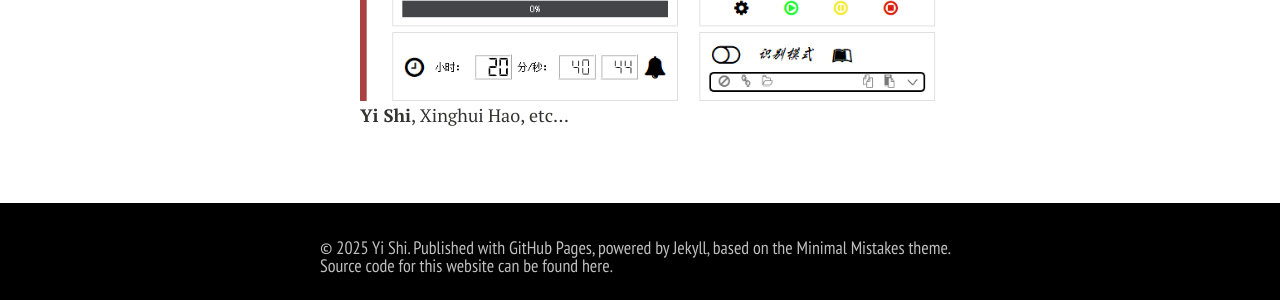
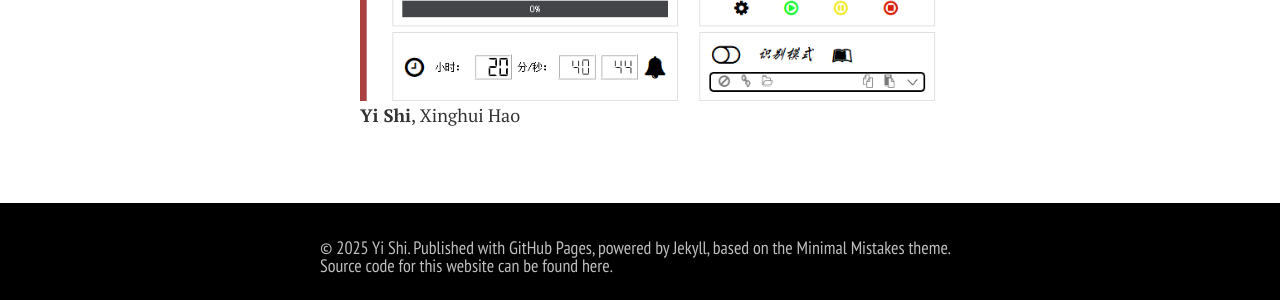
Before and after one commit to shiyi099/Billion.github.io, a Jekyll site: the page built from publications.md, in a window 1280 px wide. Shown: the part 1563-1863 px from the top of the page. Built offline with Jekyll 4.4.1, drawn with Linux system fonts in a browser that asks for light colours; nearby versions of some CDN libraries; comment, search, counter and statistics services are not loaded; a style sheet for code colours, icons or effects is not loaded.

Commit message:
Update publications.md

```diff
--- a/publications.md
+++ b/publications.md
@@ -12,10 +12,10 @@ title: Publications
 
 ## Conference Paper
 
-- [ELGAR:  Expressive Cello Performance Motion Generation for Audio](https://dl.acm.org/doi/10.1145/3721238.3730756)<br>![](https://shiyi099.github.io/Billion.github.io/images/publications/ELGAR.jpg)Zhiping Qiu, Yitong Jin, Yuan Wang, **Yi Shi**, Chongwu Wang, Chao Tan, Xiaobing Li, Feng Yu, Tao Yu$^\dag$, Qionghai Dai$^\dag$<br>Submitted to IACM SIGGRAPH 2025.<br>
+- [ELGAR:  Expressive Cello Performance Motion Generation for Audio](https://dl.acm.org/doi/10.1145/3721238.3730756)<br><img title="" src="https://shiyi099.github.io/Billion.github.io/images/publications/ELGAR.jpg" alt="" data-align="inline">Zhiping Qiu, Yitong Jin, Yuan Wang, **Yi Shi**, Chongwu Wang, Chao Tan, Xiaobing Li, Feng Yu, Tao Yu$^\dag$, Qionghai Dai$^\dag$<br>Submitted to IACM SIGGRAPH 2025.<br>
 
 ---
 
 ## Early Project
 
-- [Dynamic Supplementary Heat System for Blast Furnace Slag](https://newstest.ncst.edu.cn/col/1393558054724/2020/12/28/1609148866922.html)<br>![](https://shiyi099.github.io/Billion.github.io/images/publications/ChiLunTechnology.png)**Yi Shi**, Xinghui Hao, etc...<br>
+- [Dynamic Supplementary Heat System for Blast Furnace Slag](https://newstest.ncst.edu.cn/col/1393558054724/2020/12/28/1609148866922.html)<br><img title="" src="https://shiyi099.github.io/Billion.github.io/images/publications/ChiLunTechnology.png" alt="" data-align="inline">**Yi Shi**, Xinghui Hao<br>
```
